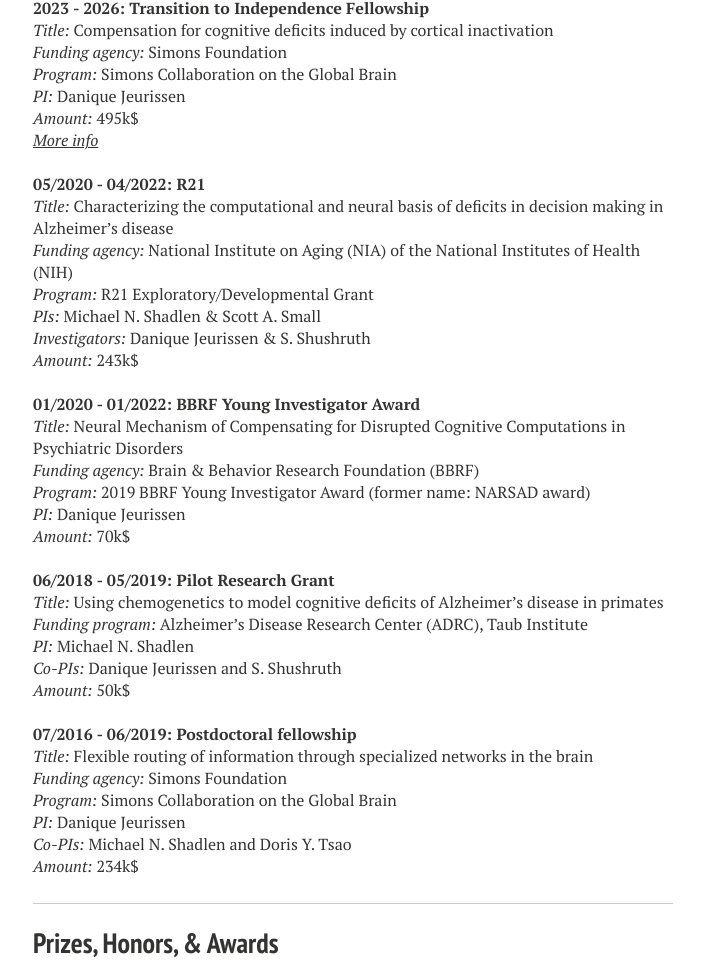
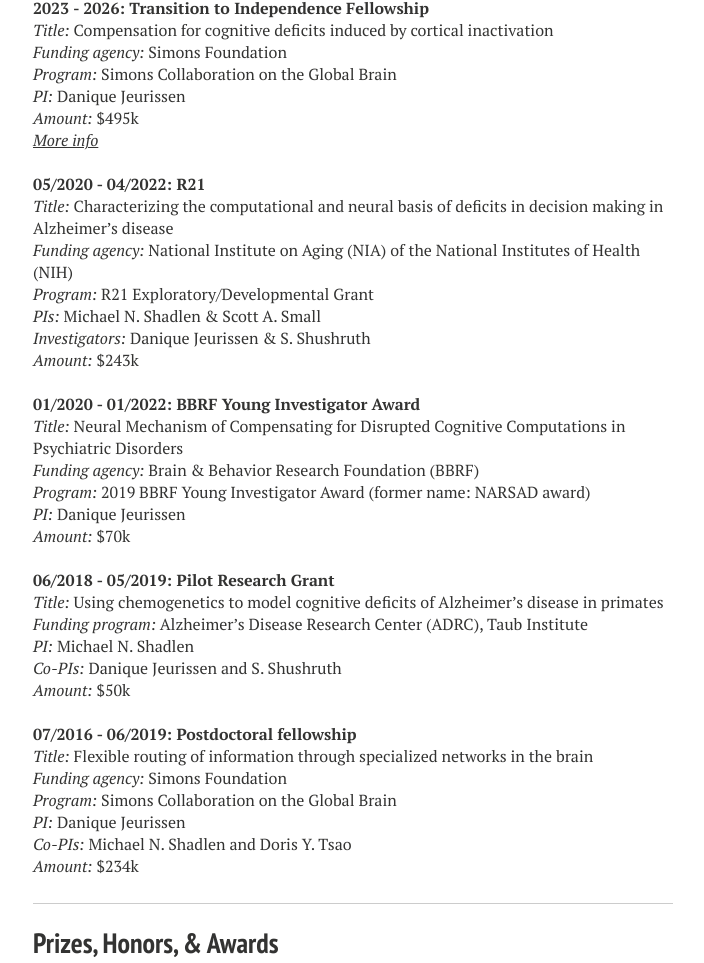
Before and after one commit to DaniqueJeurissen/DaniqueJeurissen.github.io, a Jekyll site: the page built from cv/index.md, in a window 1280 px wide and 1400 px high, scrolled down 1434 px. Shown: the part 153-1116 px from the top of the window, without its empty margins (287-991 px from the left). Built offline with Jekyll 4.4.1, drawn with Linux system fonts in a browser that asks for light colours; nearby versions of some CDN libraries.

```diff
--- a/cv/index.md
+++ b/cv/index.md
@@ -59,7 +59,7 @@ _Title:_ Compensation for cognitive deficits induced by cortical inactivation<br
 _Funding agency:_ Simons Foundation<br/>
 _Program:_ Simons Collaboration on the Global Brain<br/>
 _PI:_ Danique Jeurissen<br/>
-_Amount:_ 495k$<br/>
+_Amount:_ $495k<br/>
 [_More info_](https://www.simonsfoundation.org/2022/07/15/seven-neuroscientists-awarded-transition-to-independence-fellowships-by-the-simons-collaboration-on-the-global-brain/)<br/><br/>
 **05/2020 -	04/2022: R21**<br/>
 _Title:_ Characterizing the computational and neural basis of deficits in decision making in Alzheimer's disease<br/>
@@ -67,26 +67,26 @@ _Funding agency:_ National Institute on Aging (NIA) of the National Institutes o
 _Program:_ R21 Exploratory/Developmental Grant<br/>
 _PIs:_ Michael N. Shadlen & Scott A. Small<br/>
 _Investigators:_ Danique Jeurissen & S. Shushruth<br/>
-_Amount:_ 243k$<br/><br/>
+_Amount:_ $243k<br/><br/>
 **01/2020 -	01/2022: BBRF Young Investigator Award**<br/>
 _Title:_ Neural Mechanism of Compensating for Disrupted Cognitive Computations in Psychiatric Disorders<br/>
 _Funding agency:_ Brain & Behavior Research Foundation (BBRF)<br/>
 _Program:_ 2019 BBRF Young Investigator Award (former name: NARSAD award)<br/>
 _PI:_ Danique Jeurissen<br/>
-_Amount:_ 70k$<br/><br/>
+_Amount:_ $70k<br/><br/>
 **06/2018 -	05/2019: Pilot Research Grant**<br/>
 _Title:_ Using chemogenetics to model cognitive deficits of Alzheimer's disease in primates<br/>
 _Funding program:_ Alzheimer's Disease Research Center (ADRC), Taub Institute<br/>
 _PI:_ Michael N. Shadlen<br/>
 _Co-PIs:_  Danique Jeurissen and S. Shushruth<br/>
-_Amount:_ 50k$<br/><br/>
+_Amount:_ $50k<br/><br/>
 **07/2016 -	06/2019: Postdoctoral fellowship**<br/>
 _Title:_ Flexible routing of information through specialized networks in the brain<br/>
 _Funding agency:_ Simons Foundation<br/>
 _Program:_ Simons Collaboration on the Global Brain<br/>
 _PI:_ Danique Jeurissen<br/>
 _Co-PIs:_ Michael N. Shadlen and Doris Y. Tsao<br/>
-_Amount:_ 234k$<br/>
+_Amount:_ $234k<br/>
 
 
 ---
```
Also changed, not shown: research/index.md (+2 -1 lines).
